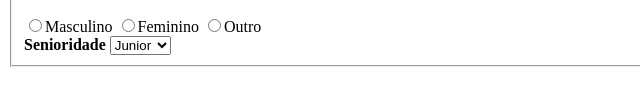
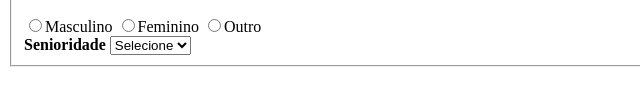
Before and after one commit to gustavosoaresdev/Project-Form, a plain HTML site: page index.html in a window 1280 px wide. Shown: the part 241-346 px from the top of the page, 0-640 px from the left. Drawn offline with Linux system fonts and the light colour scheme.

Commit message:
Adicionado option (disable selected) à página

```diff
--- a/index.html
+++ b/index.html
@@ -59,6 +59,7 @@
         <div class="senioridadeBox">
           <label for="select-senioridade"><b>Senioridade</b></label>
           <select name="senioridade" id="select-senioridade">
+            <option disabled selected>Selecione</option>
             <option value="junior">Junior</option>
             <option value="pleno">Pleno</option>
             <option value="senior">Sênior</option>
```
